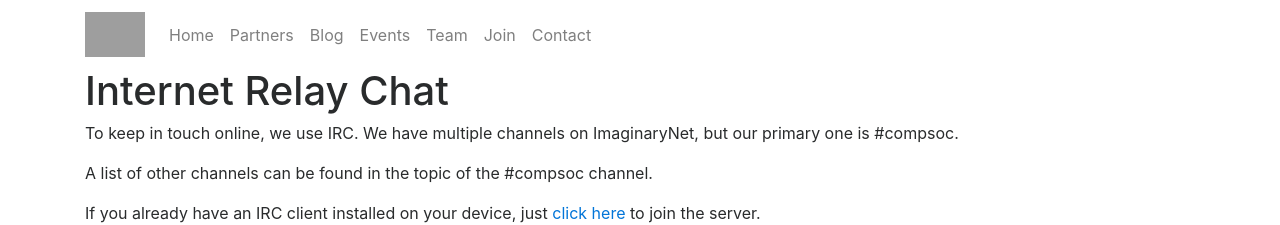
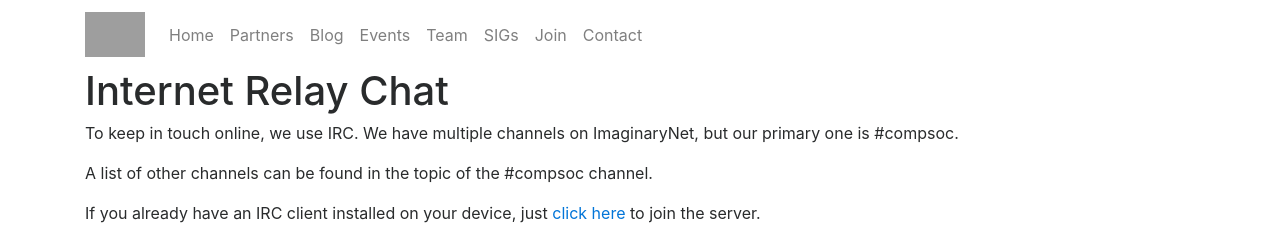
Before and after one commit to compsoc-edinburgh/website, a Jekyll site: the page built from irc.md, in a window 1280 px wide. Shown: the top 225 px of the page. Built offline with Jekyll 4.4.1, drawn with Linux system fonts in a browser that asks for light colours; nearby versions of some CDN libraries; grey boxes are pictures that could not be loaded.

Commit message:
add sigs to nav

```diff
--- a/_data/navigation.yml
+++ b/_data/navigation.yml
@@ -13,6 +13,9 @@
 - text: Team
   url: "/team"
 
+- text: SIGs
+  url: "/special-interest-groups"
+
 - text: Join
   url: "https://www.eusa.ed.ac.uk/societies/society/compsoc/join/"
 
--- a/_layouts/default.html
+++ b/_layouts/default.html
@@ -11,9 +11,14 @@
         </div>
 
         <!-- jQuery first, then Tether, then Bootstrap JS. -->
-        <script src="https://code.jquery.com/jquery-3.1.1.slim.min.js" integrity="sha384-A7FZj7v+d/sdmMqp/nOQwliLvUsJfDHW+k9Omg/a/EheAdgtzNs3hpfag6Ed950n" crossorigin="anonymous"></script>
+        <script src="https://cdnjs.cloudflare.com/ajax/libs/jquery/3.2.1/jquery.min.js" crossorigin="anonymous"></script>
         <script src="https://cdnjs.cloudflare.com/ajax/libs/tether/1.4.0/js/tether.min.js" integrity="sha384-DztdAPBWPRXSA/3eYEEUWrWCy7G5KFbe8fFjk5JAIxUYHKkDx6Qin1DkWx51bBrb" crossorigin="anonymous"></script>
         <script src="https://maxcdn.bootstrapcdn.com/bootstrap/4.0.0-alpha.6/js/bootstrap.min.js" integrity="sha384-vBWWzlZJ8ea9aCX4pEW3rVHjgjt7zpkNpZk+02D9phzyeVkE+jo0ieGizqPLForn" crossorigin="anonymous"></script>
+
+        {% capture eventsPage %}{{ site.baseurl }}/events{% endcapture %}
+        {% if page.url == eventsPage %}
+            {% include event-calendar.html %}
+        {% endif %}
     </body>
 
 </html>
--- a/static/css/main.sass
+++ b/static/css/main.sass
@@ -2,6 +2,9 @@
 ---
 
 @import "partners"
+
+body
+    margin-bottom: 20px
 
 a
     transition: all 0.2s ease-in-out
@@ -26,3 +29,7 @@ a
         -webkit-transform: scaleX(1)
         -ms-transform: scaleX(1)
         transform: scaleX(1)
+
+// Needed for fullcalendar
+.fc-scroller
+    height: auto !important
```
Also changed, not shown: events.html (deleted, +0 -7 lines).
